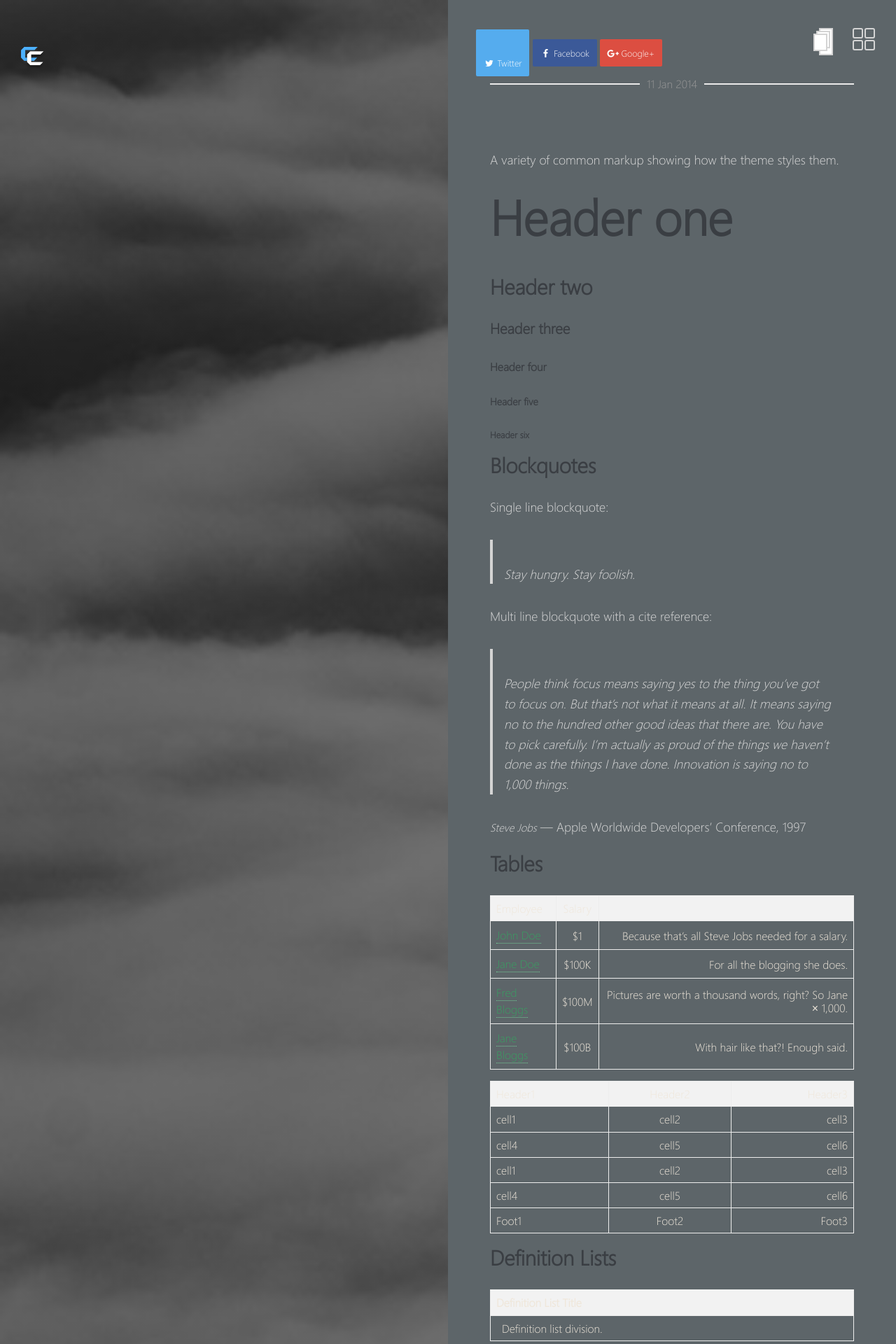
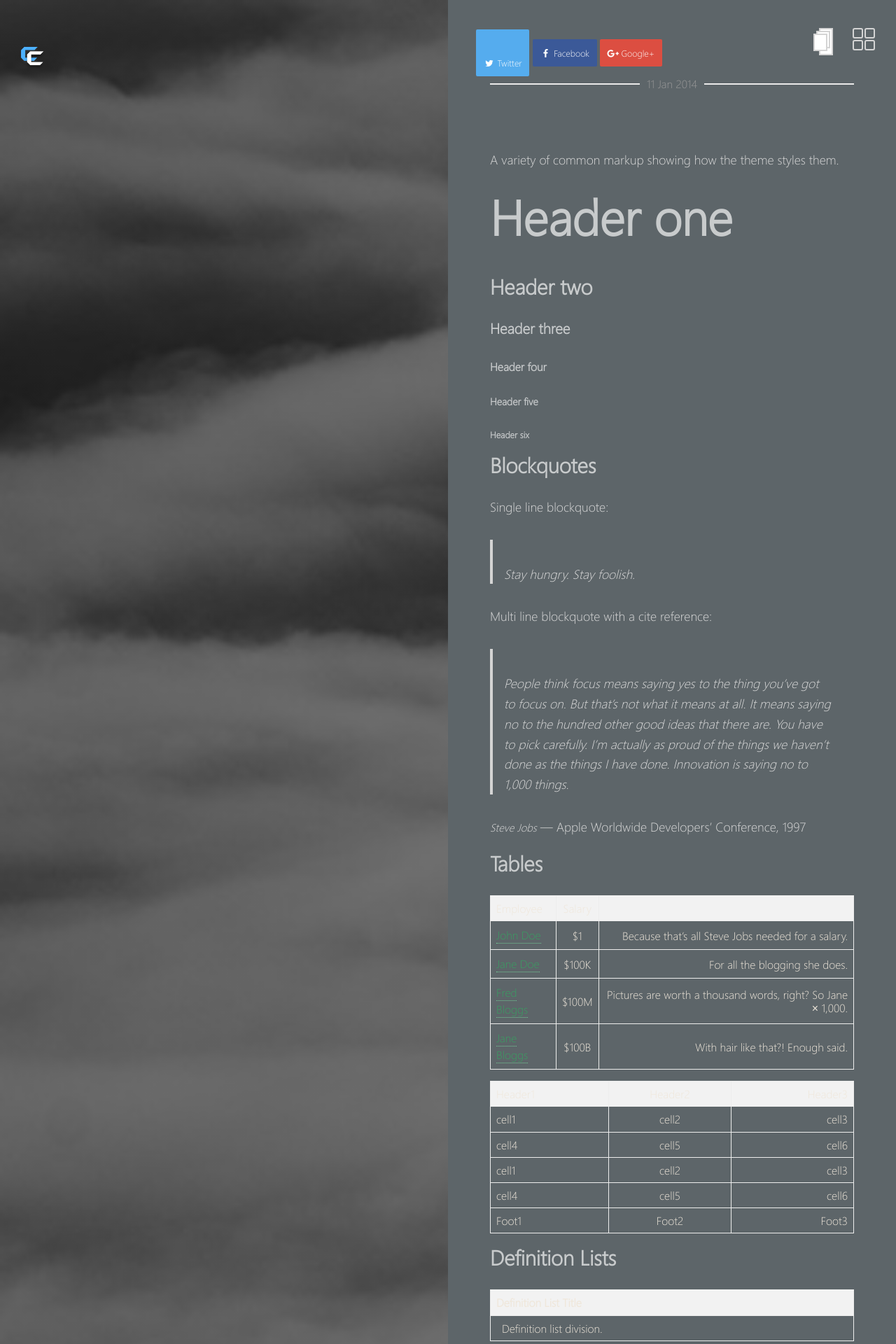
Before and after one commit to SaharaProject/ChatCraft, a Jekyll site: the page built from _posts/2014-01-11-markup-html-tags-and-formatting.md, in a window 1280 px wide. Shown: the top 1920 px of the page at 70% size. Built offline with Jekyll 4.4.1, drawn with Linux system fonts in a browser that asks for light colours.

Commit message:
Update CSS

```diff
--- a/assets/_sass/_variables.scss
+++ b/assets/_sass/_variables.scss
@@ -1,7 +1,7 @@
 $white: #FFFFFF;
 $black: #000000;
 $gray: #d4d4d4;
-$overlay-color: #2c2d33;
+$overlay-color: #f7f7f7;
 $green: #72cc96;
 
 $red: #ee5f5b;
```
